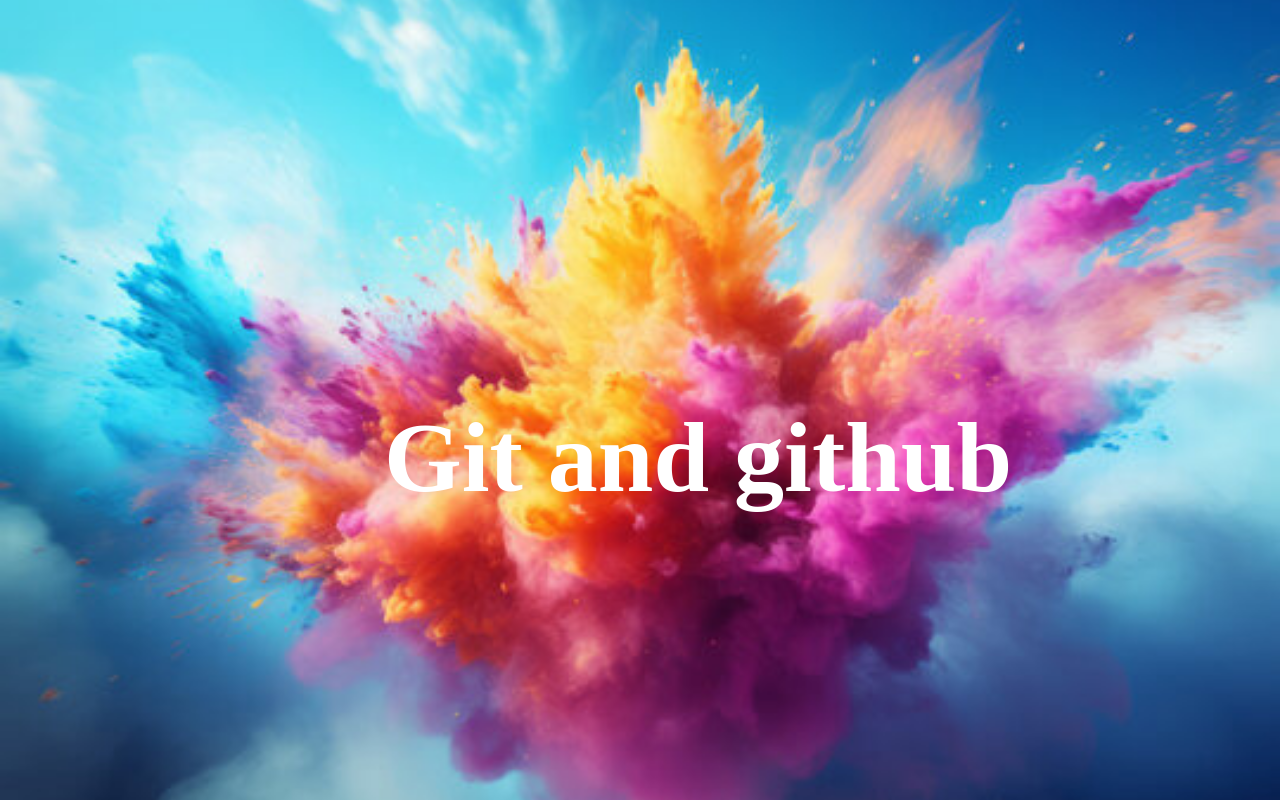
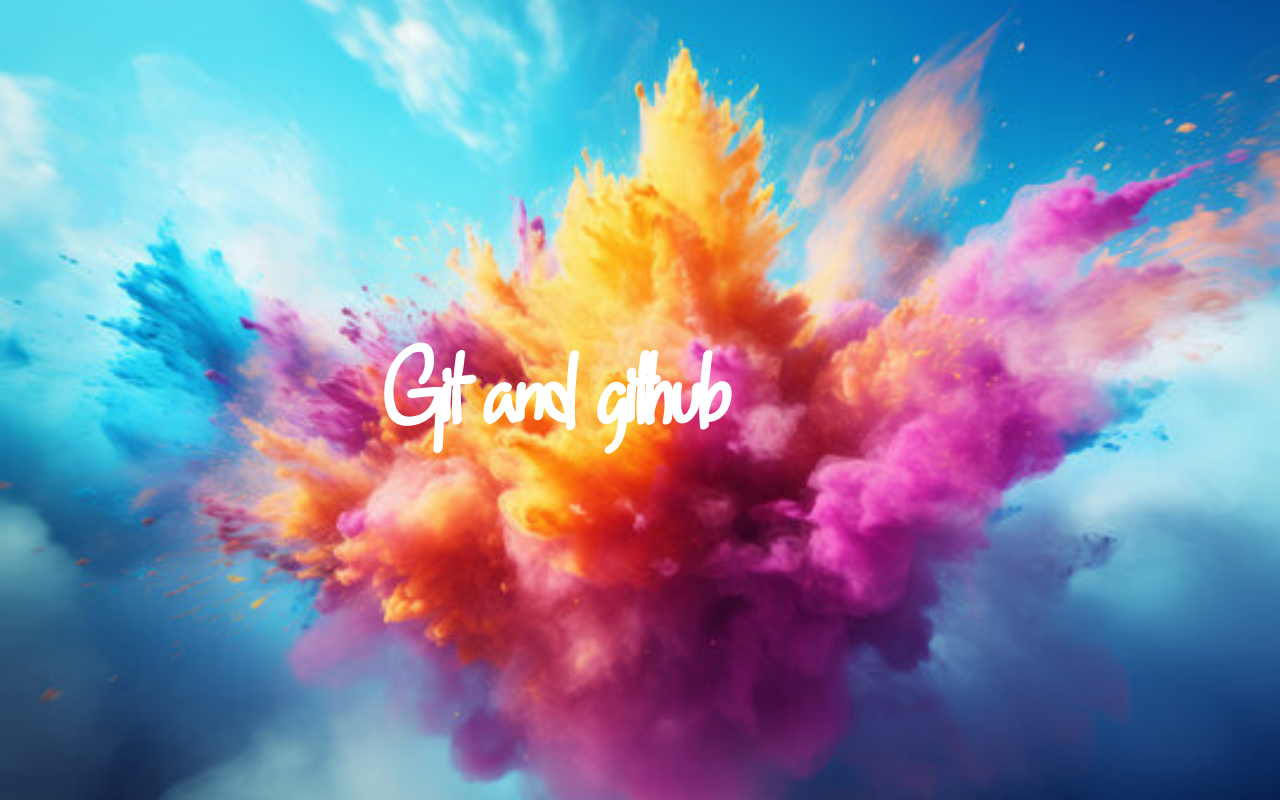
Before and after one commit to Anumshafiqu/youtube, a plain HTML site: page index.html in a window 1280 px wide. Drawn offline with Linux system fonts and the light colour scheme.

Commit message:
fonts and images added

```diff
--- a/style.css
+++ b/style.css
@@ -1,3 +1,8 @@
+@font-face {
+    font-family: buttermilk;
+    src: url(./Buttermilk.woff);
+}
+
 .background{
 background-image: url(image.jpg);
     width: 100%;
```
Also changed, not shown: Buttermilk.woff (added), image.webp (added).
